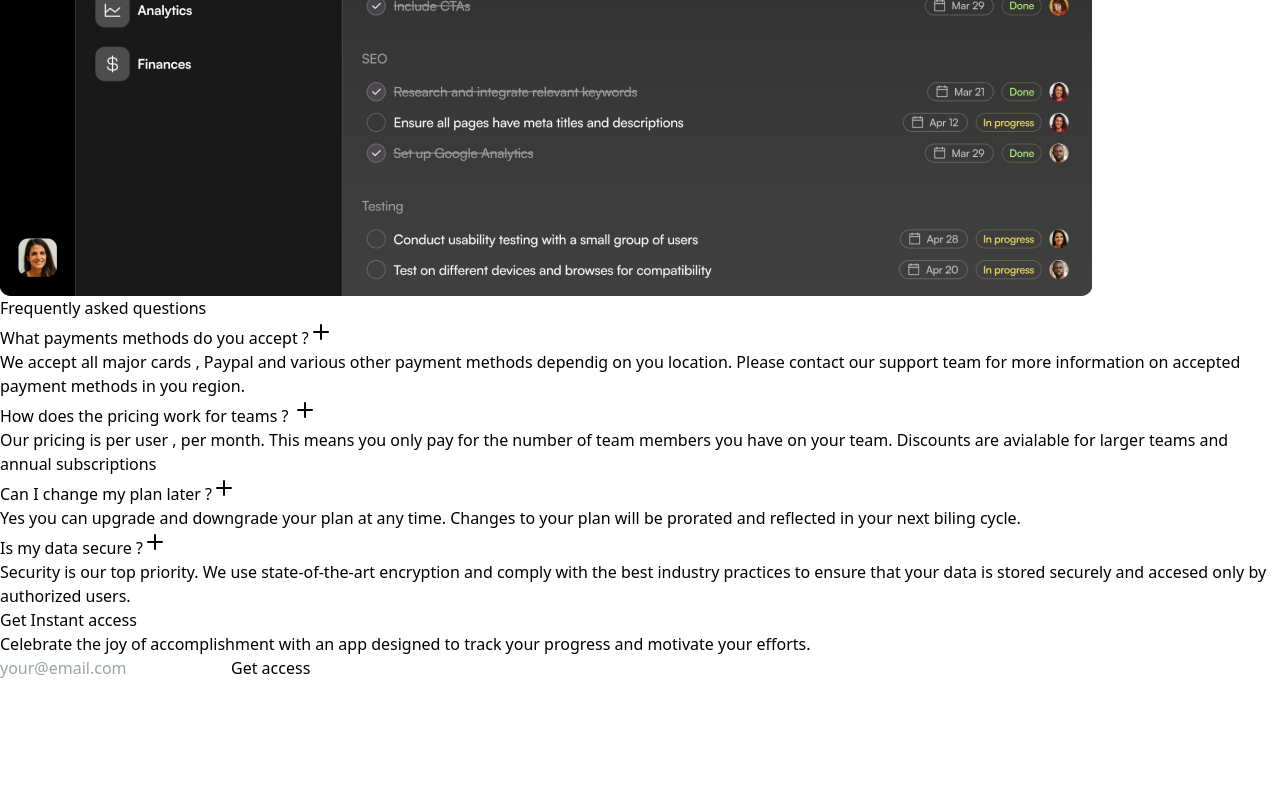
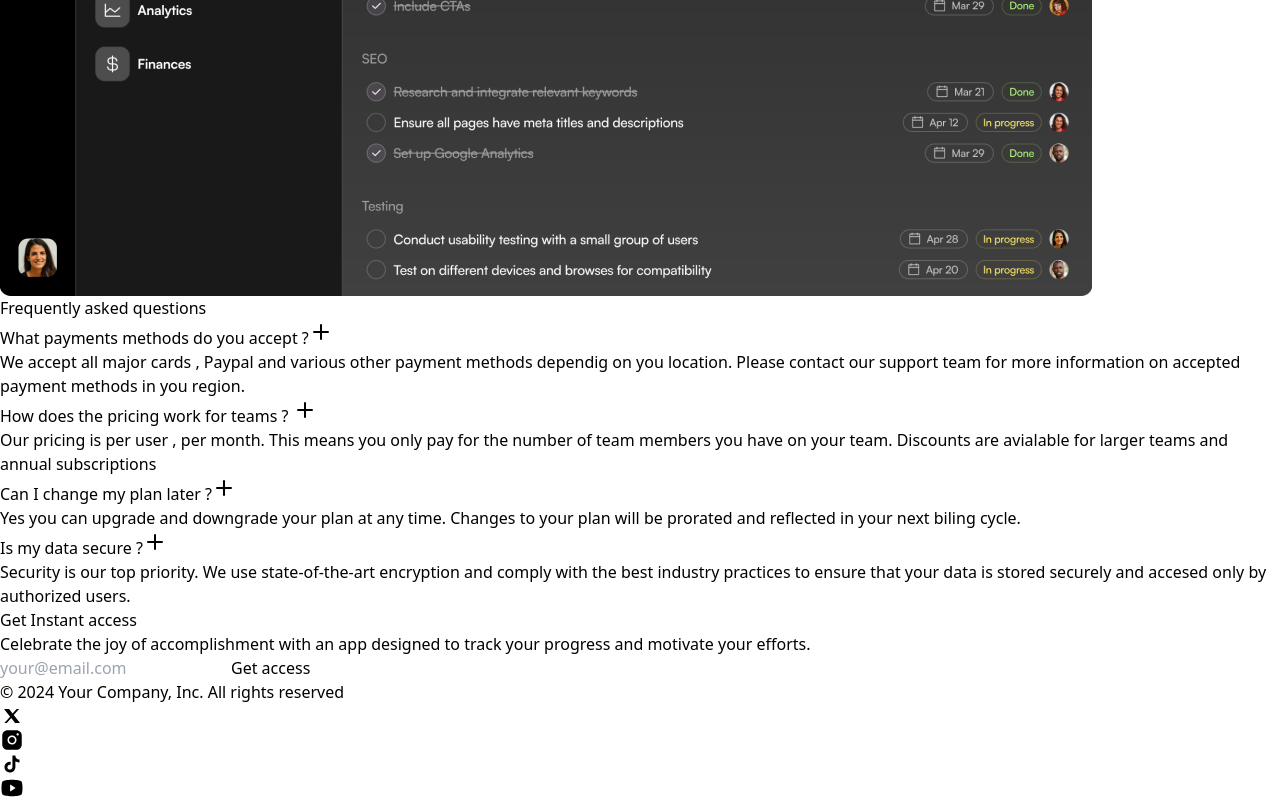
Before and after one commit to UmeshKumar0143/anisaas, a Next.js app: page / in a window 1280 px wide. Shown: the part 1716-2516 px from the top of the page. Before the commit the page ends 2396 px from the top, so only its background shows below. Built offline with nearby package versions, Linux system fonts and the light colour scheme.

Commit message:
Completed Footer

```diff
--- a/src/Components/Footer.tsx
+++ b/src/Components/Footer.tsx
@@ -1 +1,21 @@
-export default function
+import XLogo from '../assets/icons/x-social.svg'
+import InstaLogo from '../assets/icons/insta.svg'
+import TiktokLogo from '../assets/icons/tiktok.svg'
+import YtLogo from '../assets/icons/youtube.svg'
+
+
+export default function Footer(){
+    return <div className="bg-black py-5">
+            <div className="container sm:flex justify-between items-center">
+                 <div className="text-white">
+                    <p className="text-center text-white/30">© 2024 Your Company, Inc. All rights reserved</p>
+                 </div>
+                 <div className="flex text-white/30 text-2xl justify-center py-5 gap-4 sm:py-0">
+                    <XLogo/>
+                    <InstaLogo/>
+                    <TiktokLogo/>
+                    <YtLogo/>
+                 </div>
+            </div>
+    </div>
+}
--- a/src/Components/GetAcess.tsx
+++ b/src/Components/GetAcess.tsx
@@ -1,5 +1,5 @@
 export default function GetAcess(){
-    return <div className="bg-black py-[72px]">
+    return <div className="bg-black -mt-2 py-[72px]">
             <div className="container  text-white">
                 <div className="">
                 <h1 className="text-center font-bold text-5xl ">Get Instant access</h1>
@@ -9,7 +9,7 @@ export default function GetAcess(){
                 </div>
                 <div className="flex justify-center">
                 <div className="flex flex-col sm:flex-row gap-4 justify-center mt-9">
-                    <input type="text" placeholder="your@email.com" className="py-3 px-3 rounded-lg w-80 pr-9 bg-zinc-700" />
+                    <input type="text" placeholder="your@email.com" className="py-3 px-3 border-none outline-none rounded-lg w-80 pr-9 bg-zinc-700" />
                     <button className="py-3 px-3 rounded-lg w-80 sm:w-32 flex justify-center items-center pr-9 text-black font-bold  bg-white">Get access</button>
                 </div>
                 </div>
--- a/src/app/page.tsx
+++ b/src/app/page.tsx
@@ -2,7 +2,8 @@
 import Banner from "@/Components/Banner";
 import Faq from "@/Components/Faq";
 import Features from "@/Components/Features";
-import Footer from "@/Components/GetAcess";
+import Footer from "@/Components/Footer";
+import GetAcess from "@/Components/GetAcess";
 import Hero from "@/Components/Hero";
 import Logo from "@/Components/Logo";
 import Navbar from "@/Components/Navbar";
@@ -17,6 +18,7 @@ export default function Home() {
       <Features/>
       <Product/>
       <Faq/>
+      <GetAcess/>
       <Footer/>
     </div>
   );
```
